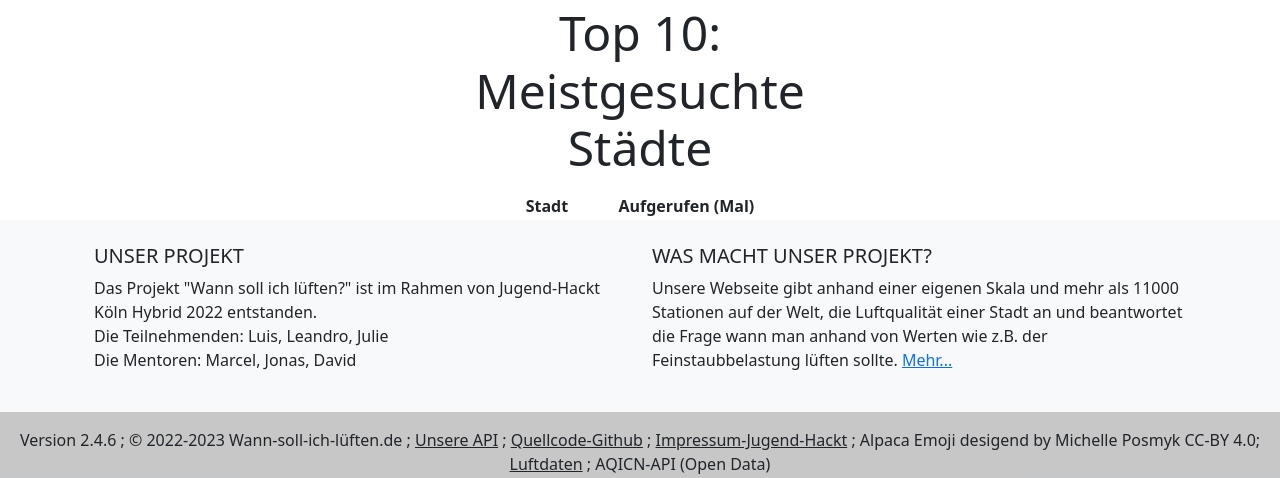
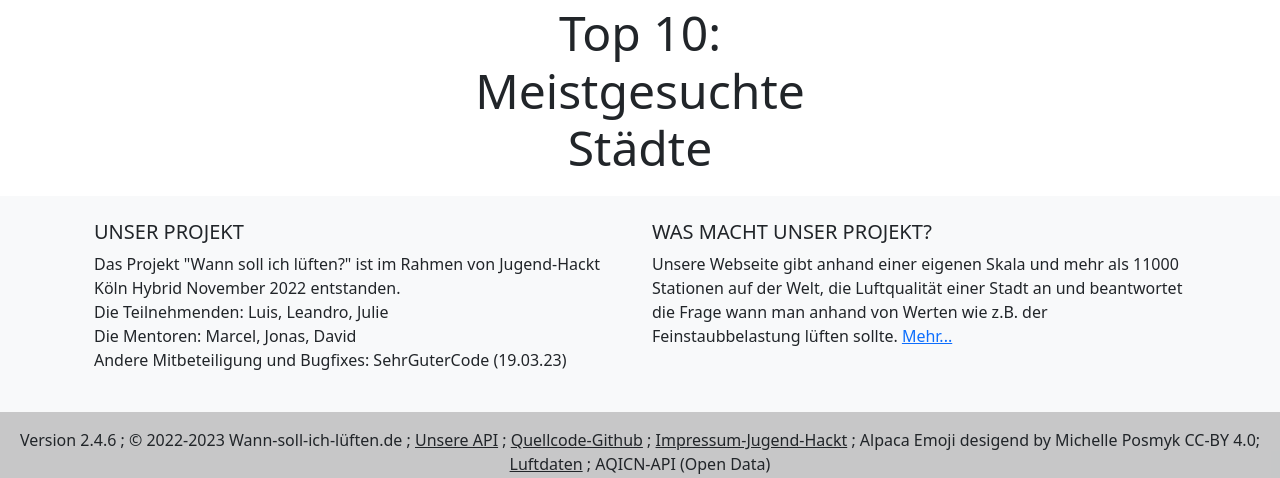
Before and after one commit to Jugendhackt/wann-soll-ich-lueften.de, a Flask app: page /luft in a window 1280 px wide. Shown: the part 308-786 px from the top of the page. Run offline with Flask 2, Linux system fonts and the light colour scheme; data that the repository does not hold is empty; grey boxes are pictures that could not be loaded.

Commit message:
Added SehrGuterCode to Credits

```diff
--- a/server/templates/main.html
+++ b/server/templates/main.html
@@ -80,11 +80,13 @@
           <h5 class="text-uppercase">Unser Projekt</h5>
 
           <p>
-            Das Projekt "Wann soll ich lüften?" ist im Rahmen von Jugend-Hackt Köln Hybrid 2022 entstanden.
+            Das Projekt "Wann soll ich lüften?" ist im Rahmen von Jugend-Hackt Köln Hybrid November 2022 entstanden.
             <br>
             Die Teilnehmenden: Luis, Leandro, Julie
             <br>
             Die Mentoren: Marcel, Jonas, David
+            <br>
+            Andere Mitbeteiligung und Bugfixes: SehrGuterCode (19.03.23)
           </p>
         </div>
         <div class="col-lg-6 col-md-12 mb-4 mb-md-0">
```
